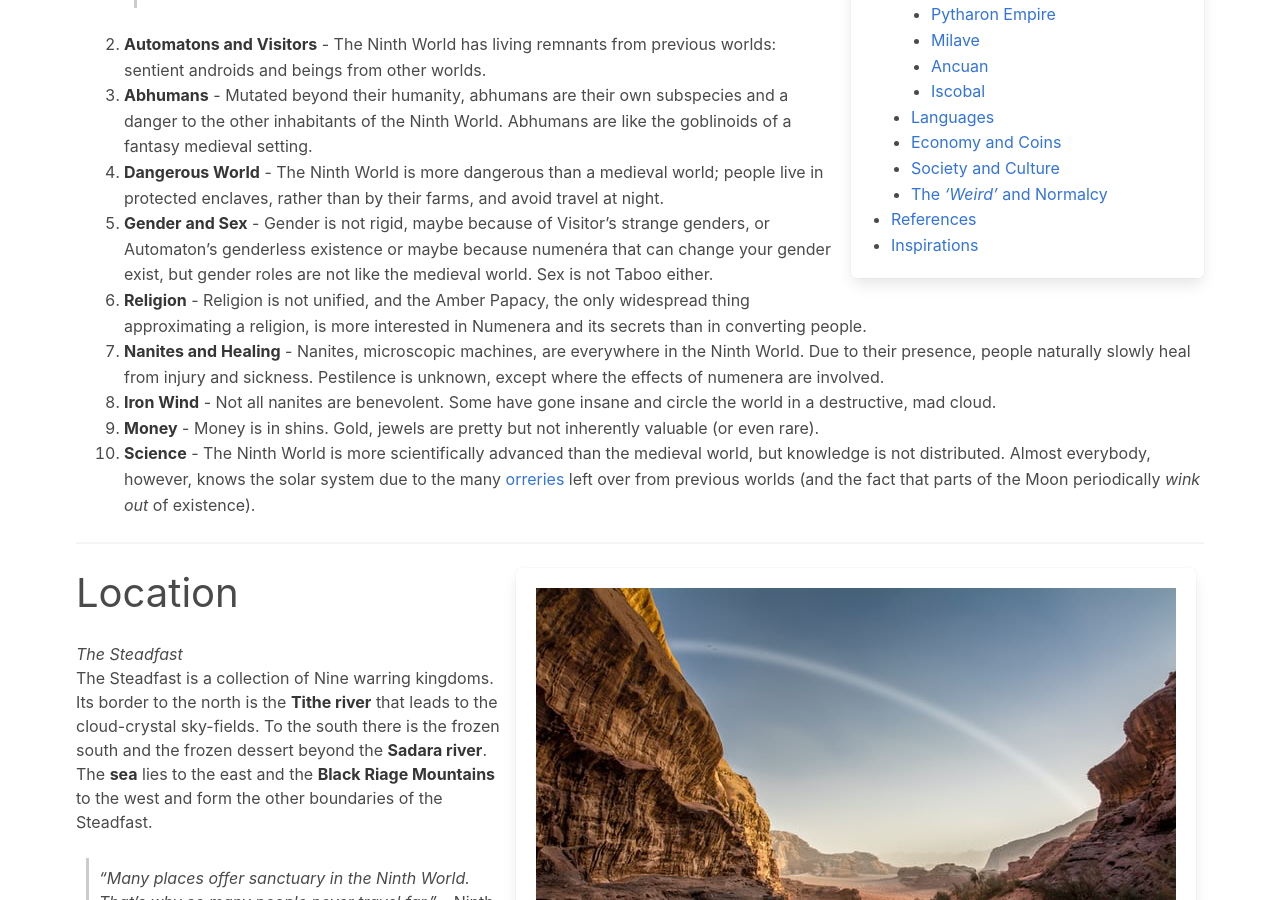
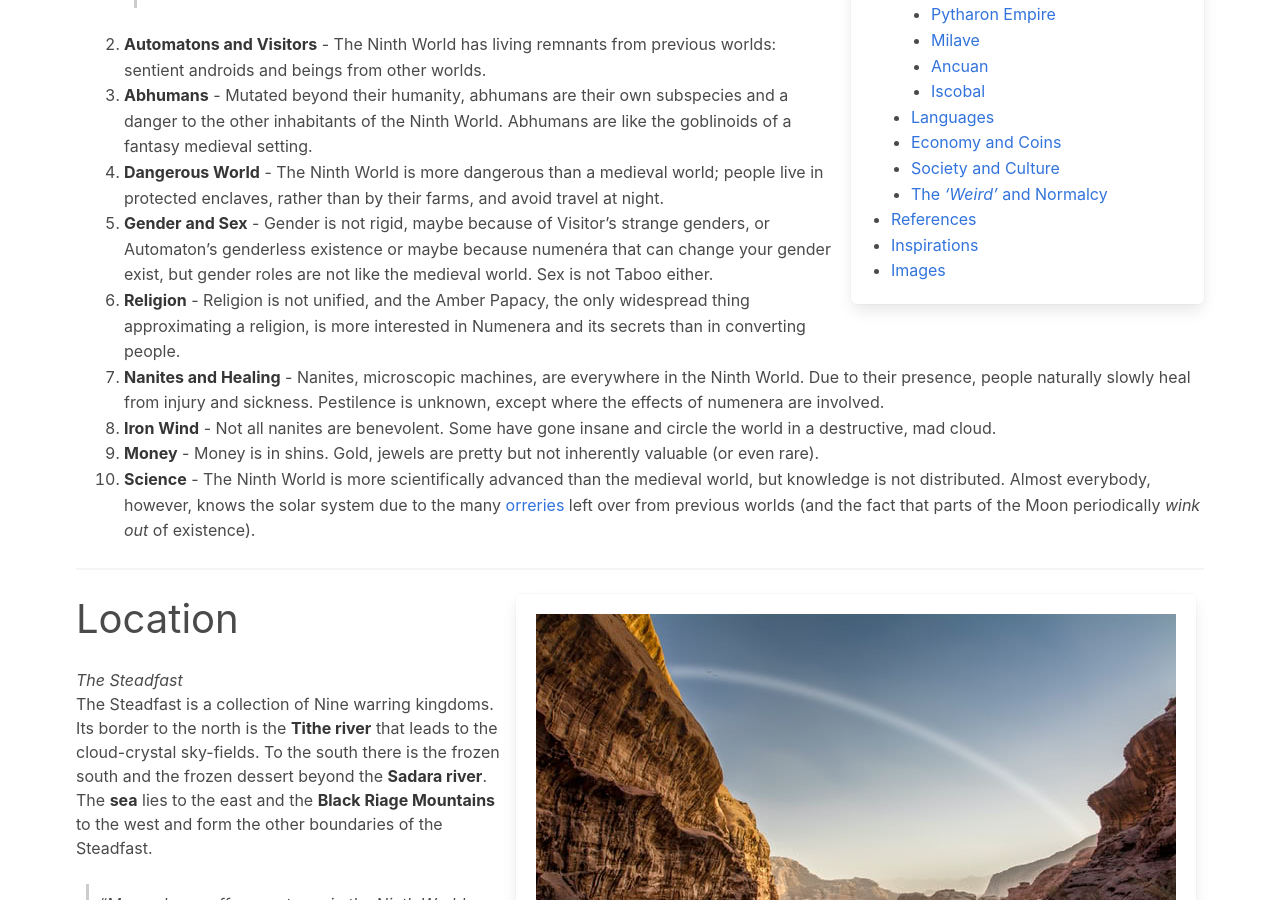
Before and after one commit to rebelwarrior/numenera, a Jekyll site: the page built from setting/ninth-world.md, in a window 1280 px wide and 900 px high, scrolled down 664 px. Built offline with Jekyll 4.4.1, drawn with Linux system fonts in a browser that asks for light colours; nearby versions of some CDN libraries.

Commit message:
Update ninth-world.md

```diff
--- a/setting/ninth-world.md
+++ b/setting/ninth-world.md
@@ -508,7 +510,7 @@ This work stresses the Quasi-Medieval Fantasy Setting and the "discovery" portio
 - Cybernetics, Post-apocaliptic world – Battle Angel Alita
 - Data-sphere, Cyberspace – Tron
 
-Images
+## Images
 {:.subtitle.is-5.mt-5}
 Map: Image by David Acevedo
 Pyramid: Image by David Acevedo
```
Also changed, not shown: other parts of setting/ninth-world.md (+2 -0 lines).
